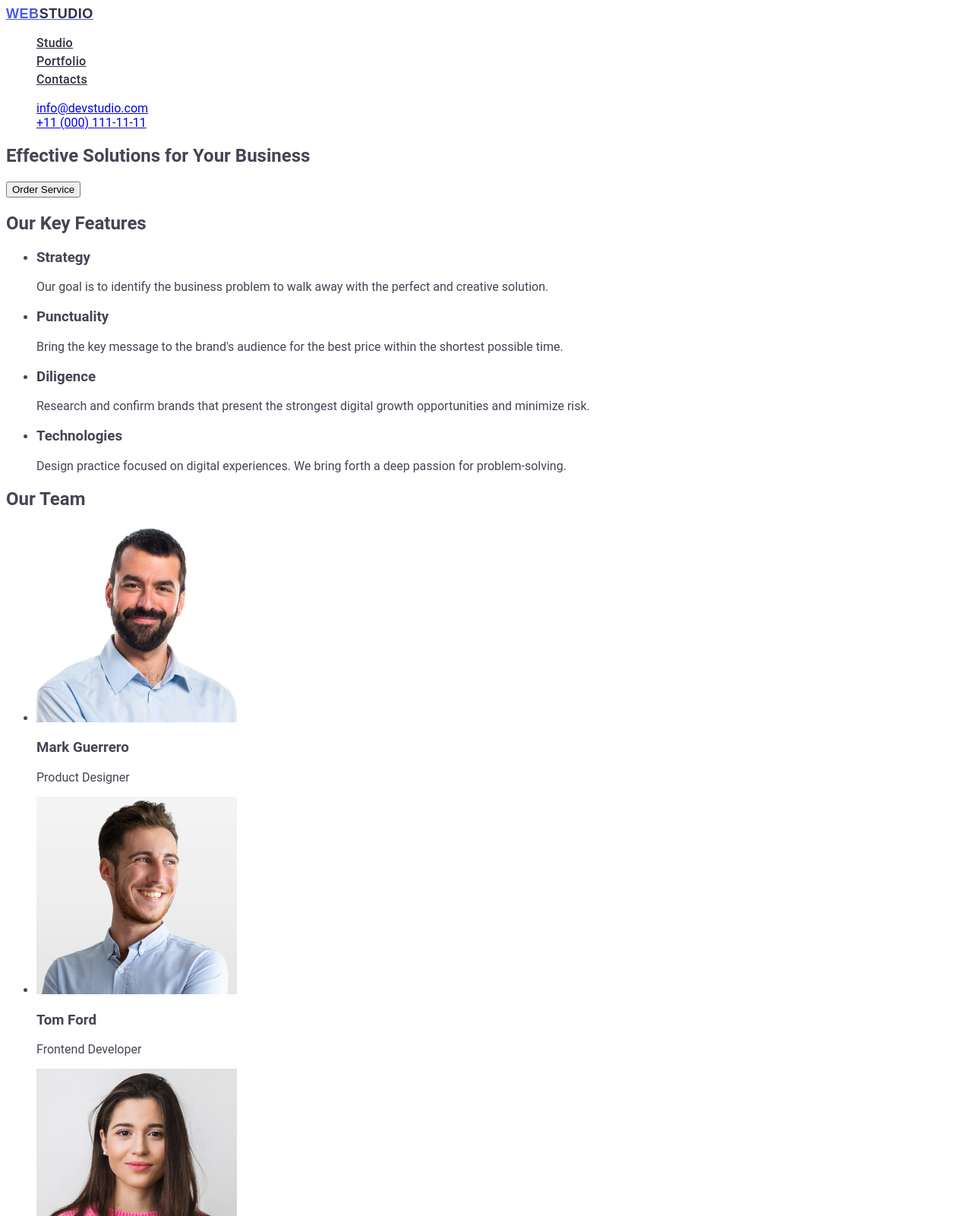
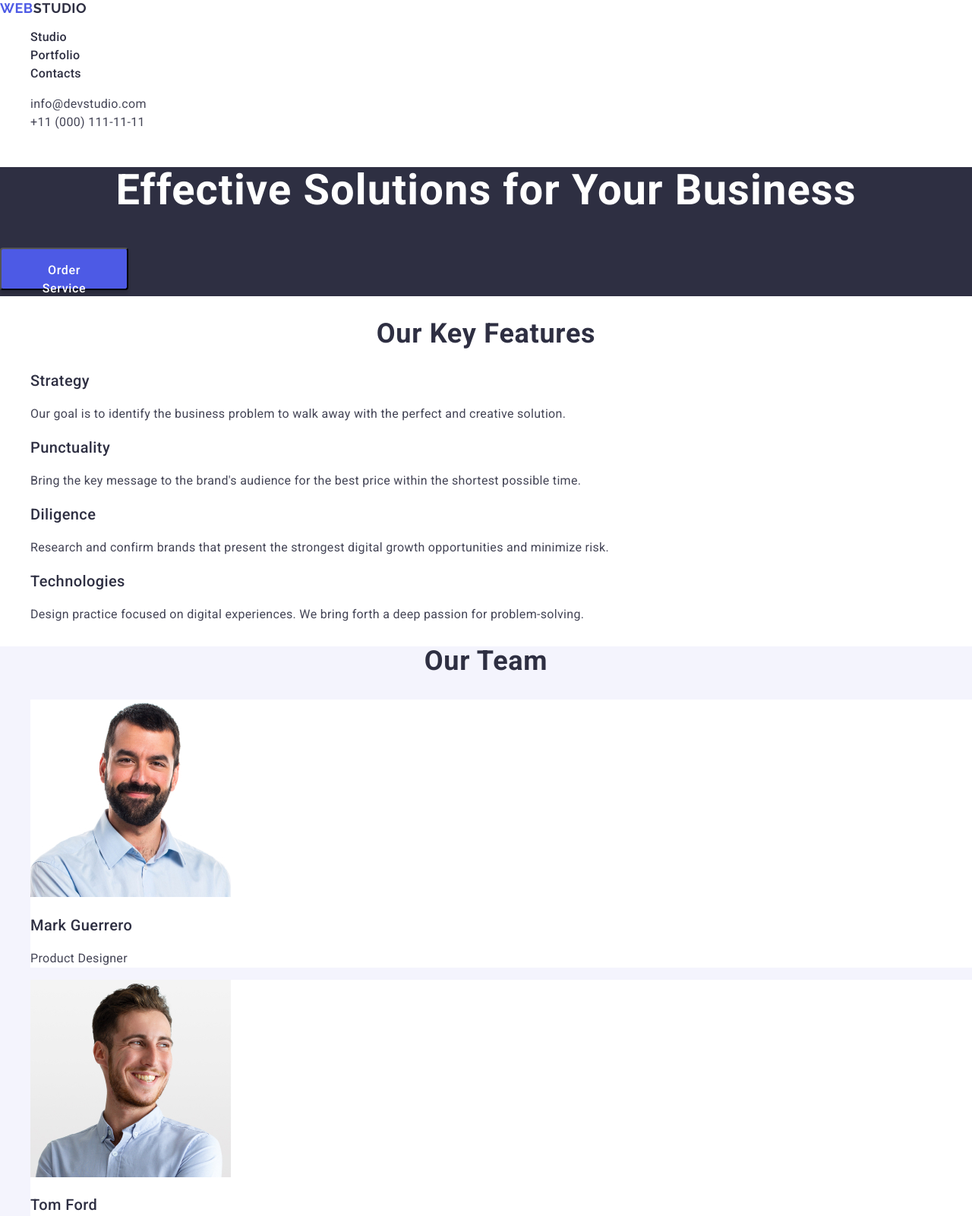
Before and after one commit to HolovchukNatalia/goit-markup-hw-02, a plain HTML site: page index.html in a window 1280 px wide. Shown: the top 1601 px of the page at 76% size. Drawn offline with nearby package versions, Linux system fonts and the light colour scheme.

Commit message:
2 hw done(add css)

```diff
--- a/css/styles.css
+++ b/css/styles.css
@@ -1,3 +1,10 @@
+ul,
+ol {
+  list-style-type: none;
+}
+a {
+  text-decoration: none;
+}
 body {
   font-family: "Roboto", sans-serif;
   color: #434455;
@@ -17,22 +24,108 @@ header {
   text-transform: uppercase;
   color: #4d5ae5;
 }
-.text-span {
+.header-logo .text-span {
   color: #2e2f42;
 }
-
-.header-contacts {
-  font-style: normal;
-}
-.nav-link-menu {
+/* .header-logo {
+  margin-right: 16px;
+} */
+.nav-link {
   font-weight: 500;
+  font-size: 16px;
   line-height: 1.5;
   letter-spacing: 0.02em;
   color: #2e2f42;
 }
-.nav-link-menu:hover {
+.header-contacts {
+  font-style: normal;
+}
+.contacts-link {
+  font-size: 16px;
+  line-height: 1.5;
+  letter-spacing: 0.02em;
+  color: #434455;
+}
+.contacts-link:hover,
+.contacts-link:focus,
+.nav-link:hover,
+.nav-link:focus {
   color: #404bbf;
 }
-.nav-link-menu:focus {
-  color: #404bbf;
+
+/* .footer-logo {
+  margin-bottom: 16px;
+} */
+.first-section {
+  background-color: #2e2f42;
 }
+.first-section-title {
+  font-weight: 700;
+  font-size: 56px;
+  line-height: 1.07143;
+  letter-spacing: 0.02em;
+  text-align: center;
+  color: #fff;
+}
+.button {
+  background-color: #4d5ae5;
+  font-family: "Roboto", sans-serif;
+  font-weight: 500;
+  font-size: 16px;
+  line-height: 1.5;
+  letter-spacing: 0.04em;
+  color: #ffffff;
+  cursor: pointer;
+  border-radius: 4px;
+  padding: 16px 32px;
+  width: 169px;
+  height: 56px;
+  box-shadow: 0 4px 4px 0 rgba(0, 0, 0, 0.15);
+}
+
+.button:hover,
+.button:focus {
+  background-color: #404bbf;
+}
+
+.list-title {
+  font-weight: 500;
+  font-size: 20px;
+  line-height: 1.2;
+  letter-spacing: 0.02em;
+  color: #2e2f42;
+}
+.list-description {
+  font-size: 16px;
+  line-height: 1.5;
+  letter-spacing: 0.02em;
+  color: #434455;
+}
+.section-title {
+  font-weight: 700;
+  font-size: 36px;
+  line-height: 1.11;
+  letter-spacing: 0.02em;
+  text-align: center;
+  color: #2e2f42;
+  text-transform: capitalize;
+}
+.third-section {
+  background-color: #f4f4fd;
+}
+.third-list-item {
+  background-color: #fff;
+}
+
+.footer {
+  background-color: #2e2f42;
+}
+.footer-logo .text-span {
+  color: #f4f4fd;
+}
+.footer-description {
+  font-size: 16px;
+  line-height: 1.5;
+  letter-spacing: 0.02em;
+  color: #f4f4fd;
+}
--- a/index.html
+++ b/index.html
@@ -3,70 +3,89 @@
   <head>
     <meta charset="UTF-8" />
     <meta name="viewport" content="width=device-width, initial-scale=1.0" />
+    <title>WebStudio</title>
+    <link
+      rel="stylesheet"
+      href="https://cdnjs.cloudflare.com/ajax/libs/modern-normalize/3.0.1/modern-normalize.min.css"
+      integrity="sha512-q6WgHqiHlKyOqslT/lgBgodhd03Wp4BEqKeW6nNtlOY4quzyG3VoQKFrieaCeSnuVseNKRGpGeDU3qPmabCANg=="
+      crossorigin="anonymous"
+      referrerpolicy="no-referrer"
+    />
+    <link rel="preconnect" href="https://fonts.googleapis.com" />
+    <link rel="preconnect" href="https://fonts.gstatic.com" crossorigin />
+    <link
+      href="https://fonts.googleapis.com/css2?family=Raleway:wght@700&family=Roboto:wght@400;500;700&display=swap"
+      rel="stylesheet"
+    />
     <link rel="stylesheet" href="css/styles.css" />
-    <title>WebStudio</title>
   </head>
   <body>
-    <header>
-      <nav class="topbar">
-        <a class="logo" href="./index.html"
-          >Web<span class="text-span">Studio</span></a
-        >
-        <ul class="menu">
-          <li class="menu-li">
-            <a class="nav-link-menu" href="./index.html">Studio</a>
+    <header class="header">
+      <nav class="header-nav">
+        <a class="logo header-logo" href="./index.html"
+          >Web<span class="text-span">Studio</span>
+        </a>
+        <ul class="nav-list">
+          <li class="nav-item">
+            <a class="nav-link" href="./index.html">Studio</a>
           </li>
-          <li class="menu-li">
-            <a class="nav-link-menu" href="">Portfolio</a>
+          <li class="nav-item">
+            <a class="nav-link" href="">Portfolio</a>
           </li>
-          <li class="menu-li"><a class="nav-link-menu" href="">Contacts</a></li>
+          <li class="nav-item"><a class="nav-link" href="">Contacts</a></li>
         </ul>
       </nav>
       <address class="header-contacts">
-        <ul>
-          <li>
-            <a href="mailto:info@devstudio.com">info@devstudio.com</a>
+        <ul class="contacts-list">
+          <li class="contacts-item">
+            <a class="contacts-link" href="mailto:info@devstudio.com">
+              info@devstudio.com
+            </a>
           </li>
-          <li>
-            <a href="tel:+110001111111">+11 (000) 111-11-11</a>
+          <li class="contacts-item">
+            <a class="contacts-link" href="tel:+110001111111">
+              +11 (000) 111-11-11
+            </a>
           </li>
         </ul>
       </address>
     </header>
 
     <main>
-      <section class="home">
-        <h1>Effective Solutions for Your Business</h1>
-        <button type="button">Order Service</button>
+      <section class="first-section">
+        <h1 class="first-section-title">
+          Effective Solutions for Your Business
+        </h1>
+        <button class="button" type="button">Order Service</button>
       </section>
 
-      <section class="description">
-        <h2>Our Key Features</h2>
-        <ul>
-          <li>
-            <h3>Strategy</h3>
-            <p>
+      <section class="second-section">
+        <h2 class="section-title">Our Key Features</h2>
+        <ul class="second-list">
+          <li class="second-list-item">
+            <h3 class="list-title">Strategy</h3>
+            <p class="list-description">
               Our goal is to identify the business problem to walk away with the
               perfect and creative solution.
             </p>
           </li>
-          <li>
-            <h3>Punctuality</h3>
-            <p>
+          <li class="second-list-item">
+            <h3 class="list-title">Punctuality</h3>
+            <p class="list-description">
               Bring the key message to the brand's audience for the best price
               within the shortest possible time.
             </p>
           </li>
-          <li>
-            <h3>Diligence</h3>
-            <p>
+          <li class="second-list-item">
+            <h3 class="list-title">Diligence</h3>
+            <p class="list-description">
               Research and confirm brands that present the strongest digital
               growth opportunities and minimize risk.
             </p>
           </li>
-          <li>
-            <h3>Technologies</h3>
-            <p>
+          <li class="second-list-item">
+            <h3 class="list-title">Technologies</h3>
+            <p class="list-description">
               Design practice focused on digital experiences. We bring forth a
               deep passion for problem-solving.
             </p>
@@ -74,43 +93,43 @@
         </ul>
       </section>
 
-      <section class="team">
-        <h2>Our Team</h2>
-        <ul>
-          <li>
+      <section class="third-section">
+        <h2 class="section-title">Our Team</h2>
+        <ul class="third-list">
+          <li class="third-list-item">
             <img src="./images/mark.jpg" width="264" alt="Mark Guerrero" />
-            <h3>Mark Guerrero</h3>
-            <p>Product Designer</p>
+            <h3 class="list-title">Mark Guerrero</h3>
+            <p class="list-description">Product Designer</p>
           </li>
-          <li>
+          <li class="third-list-item">
             <img src="./images/tom.jpg" width="264" alt="Tom Ford" />
-            <h3>Tom Ford</h3>
-            <p>Frontend Developer</p>
+            <h3 class="list-title">Tom Ford</h3>
+            <p class="list-description">Frontend Developer</p>
           </li>
-          <li>
+          <li class="third-list-item">
             <img src="./images/camila.jpg" width="264" alt="Camila Garcia" />
-            <h3>Camila Garcia</h3>
-            <p>Marketing</p>
+            <h3 class="list-title">Camila Garcia</h3>
+            <p class="list-description">Marketing</p>
           </li>
-          <li>
+          <li class="third-list-item">
             <img src="./images/daniel.jpg" width="264" alt="Daniel Wilson" />
-            <h3>Daniel Wilson</h3>
-            <p>UI Designer</p>
+            <h3 class="list-title">Daniel Wilson</h3>
+            <p class="list-description">UI Designer</p>
           </li>
         </ul>
       </section>
-      <section class="portfolio">
-        <h2>Our Portfolio</h2>
-        <ul>
-          <li>
+      <section class="fourth-section">
+        <h2 class="section-title">Our Portfolio</h2>
+        <ul class="fourth-list">
+          <li class="fourth-list-item">
             <img
               src="./images/our-img-1.jpg"
               alt="Banking App"
               width="360"
               height="300"
             />
-            <h3>Banking App</h3>
-            <p>App</p>
+            <h3 class="list-title">Banking App</h3>
+            <p class="list-description">App</p>
           </li>
           <li>
             <img
@@ -119,8 +138,8 @@
               width="360"
               height="300"
             />
-            <h3>Cashless Payment</h3>
-            <p>Marketing</p>
+            <h3 class="list-title">Cashless Payment</h3>
+            <p class="list-description">Marketing</p>
           </li>
           <li>
             <img
@@ -129,8 +148,8 @@
               width="360"
               height="300"
             />
-            <h3>Meditation App</h3>
-            <p>App</p>
+            <h3 class="list-title">Meditation App</h3>
+            <p class="list-description">App</p>
           </li>
           <li>
             <img
@@ -139,8 +158,8 @@
               width="360"
               height="300"
             />
-            <h3>Taxi Service</h3>
-            <p>Marketing</p>
+            <h3 class="list-title">Taxi Service</h3>
+            <p class="list-description">Marketing</p>
           </li>
           <li>
             <img
@@ -149,8 +168,8 @@
               width="360"
               height="300"
             />
-            <h3>Screen Illustrations</h3>
-            <p>Design</p>
+            <h3 class="list-title">Screen Illustrations</h3>
+            <p class="list-description">Design</p>
           </li>
           <li>
             <img
@@ -159,16 +178,18 @@
               width="360"
               height="300"
             />
-            <h3>Online Courses</h3>
-            <p>Marketing</p>
+            <h3 class="list-title">Online Courses</h3>
+            <p class="list-description">Marketing</p>
           </li>
         </ul>
       </section>
     </main>
 
-    <footer>
-      <a href="./index.html">WebStudio</a>
-      <p>
+    <footer class="footer">
+      <a class="logo footer-logo" href="./index.html">
+        Web<span class="text-span">Studio</span>
+      </a>
+      <p class="footer-description">
         Increase the flow of customers and sales for your business with digital
         marketing & growth solutions.
       </p>
```
